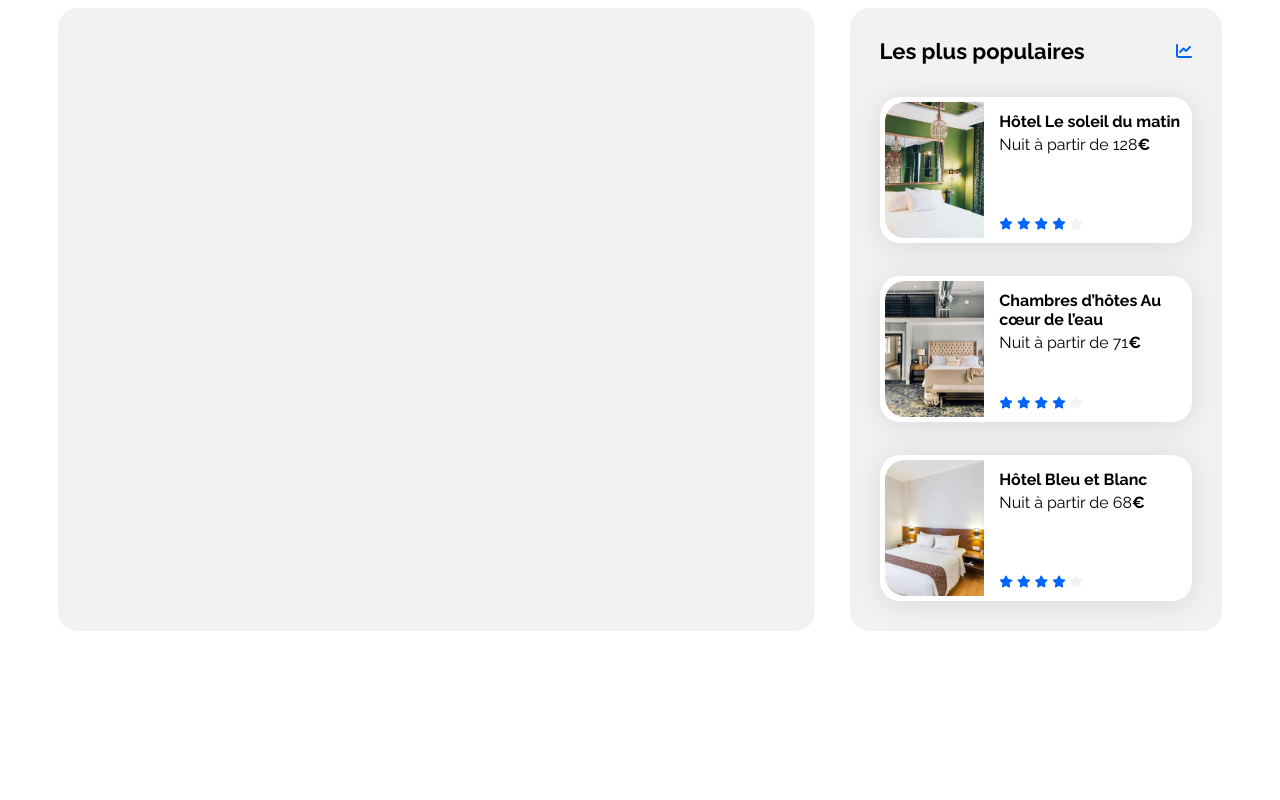
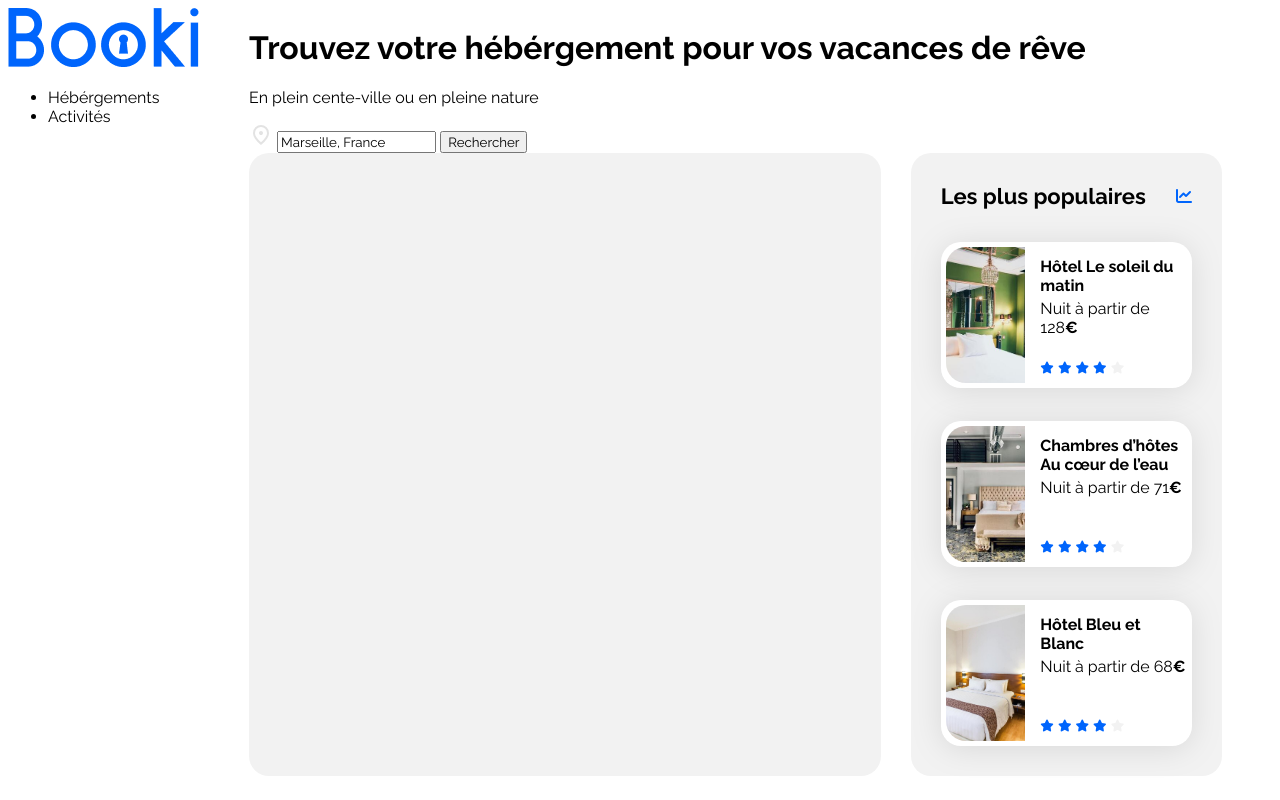
Before and after one commit to MihaiElectron/Booki-WebSite, a plain HTML site: page index.html in a window 1280 px wide. Drawn offline with Linux system fonts and the light colour scheme.

Commit message:
Ajout de l'élément nav

```diff
--- a/index.html
+++ b/index.html
@@ -15,8 +15,33 @@
 </head>
 
 <body>
+        <nav>
+            <div class="nav-logo">
+                <a href="#">
+                    <img src="images/logo/Booki.png" alt="booki logo">
+                </a>
+            </div>
+            <ul class="nav-menu">
+                <li><a href="#hebergements">Hébérgements</a></li>
+                <li><a href="#activites">Activités</a></li>
+            </ul>
+        </nav>
+
+
     <div class="main-container">
-        <header></header>
+        <header>
+            <h1>Trouvez votre hébérgement pour vos vacances de rêve</h1>
+            <p>En plein cente-ville ou en pleine nature</p>
+
+            <form action="#">
+                <div class="form-localisation">
+                    <img src="images/icons/location.svg" alt="">
+                    <input type="text" placeholder="Marseille, France" value="Marseille, France">
+                    <button type="submit">Rechercher</button>
+                </div>
+            </form>
+        </header>
+
         <main>
             <div class="hebergements-and-populaires">
                 <section class="hebergements">
```
Also changed, not shown: images/icons/location.svg (added).
